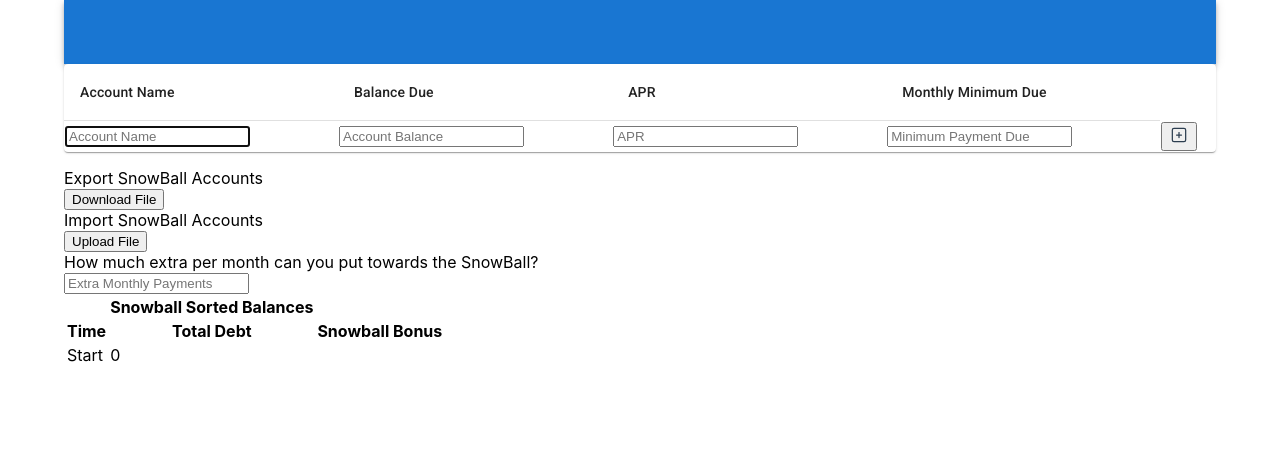
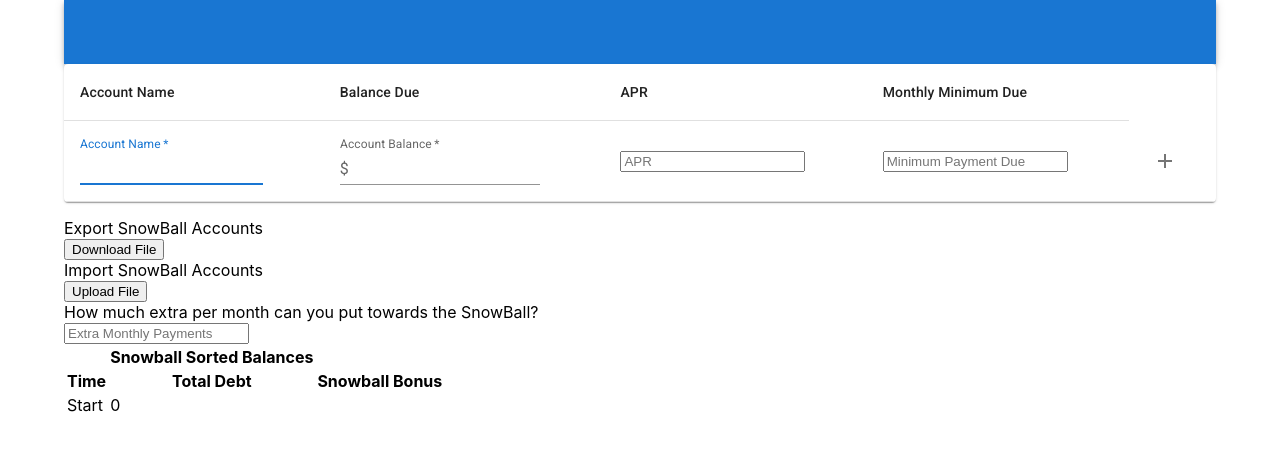
Before and after one commit to chase-skibeness/snowball, a React (Create React App) app: page / in a window 1280 px wide. Shown: the top 450 px of the page. Built offline with nearby package versions, Linux system fonts and the light colour scheme.

Commit message:
more MUI conversions

```diff
--- a/src/AccountsDisplay/AddAccountForm.js
+++ b/src/AccountsDisplay/AddAccountForm.js
@@ -1,3 +1,5 @@
+import { Add } from "@mui/icons-material";
+import { IconButton, InputAdornment, TableCell, TableRow, TextField } from "@mui/material";
 import { useState } from "react";
 import Account from "../Account";
 import { ReactComponent as AddIcon } from "../assets/AddIcon.svg";
@@ -11,35 +13,37 @@ export default function AddAccountForm({ accounts, updateAccounts }) {
     setNewAccount(new Account("","","",""));
   }
   return (
-    <tr key="inputRow">
-      <td>
+    <TableRow key="inputRow">
+      <TableCell>
         <form id="accountAddForm">
-          <input
-            autoFocus="autofocus"
-            placeholder="Account Name"
+          <TextField
+            variant="standard"
+            label="Account Name"
+            InputLabelProps={{shrink: true}}
+            autoFocus={true}
             required={true}
-            type="text"
             value={newAccountInput["name"]}
             onChange={(e) =>
-              setNewAccount({ ...newAccountInput, name: e.target.value })
+              setNewAccount({...newAccountInput, name: e.target.value })
             }
-          ></input>
+          />
         </form>
-      </td>
-      <td>
-        <input
-          placeholder="Account Balance"
+      </TableCell>
+      <TableCell>
+        <TextField
+          variant="standard"
+          label="Account Balance"
+          InputProps={{
+            startAdornment: <InputAdornment position="start">$</InputAdornment>
+          }}
           required={true}
-          form="accountAddForm"
+          value={newAccountInput["balance Due"]}
+          onChange={(e) => setNewAccount({...newAccountInput, "balance Due": parseFloat(e.target.value) })}
+          type="number"
           step={0.01}
-          type="number"
-          value={newAccountInput["balance Due"]}
-          onChange={(e) =>
-            setNewAccount({ ...newAccountInput, "balance Due": parseFloat(e.target.value) })
-          }
-        ></input>
-      </td>
-      <td>
+        />
+      </TableCell>
+      <TableCell>
         <input
           placeholder="APR"
           required={true}
@@ -51,8 +55,8 @@ export default function AddAccountForm({ accounts, updateAccounts }) {
             setNewAccount({ ...newAccountInput, APR: parseFloat(e.target.value) })
           }
         ></input>
-      </td>
-      <td>
+      </TableCell>
+      <TableCell>
         <input
           placeholder="Minimum Payment Due"
           required={true}
@@ -67,16 +71,17 @@ export default function AddAccountForm({ accounts, updateAccounts }) {
             })
           }
         ></input>
-      </td>
-      <td>
-        <button
+      </TableCell>
+      <TableCell>
+        <IconButton
+          variant="contained"
           form="accountAddForm"
           type="submit"
           onClick={(e) => handleAddAccount(e)}
         >
-          {<AddIcon />}
-        </button>
-      </td>
-    </tr>
+          <Add />
+        </IconButton>
+      </TableCell>
+    </TableRow>
   );
 }
```
